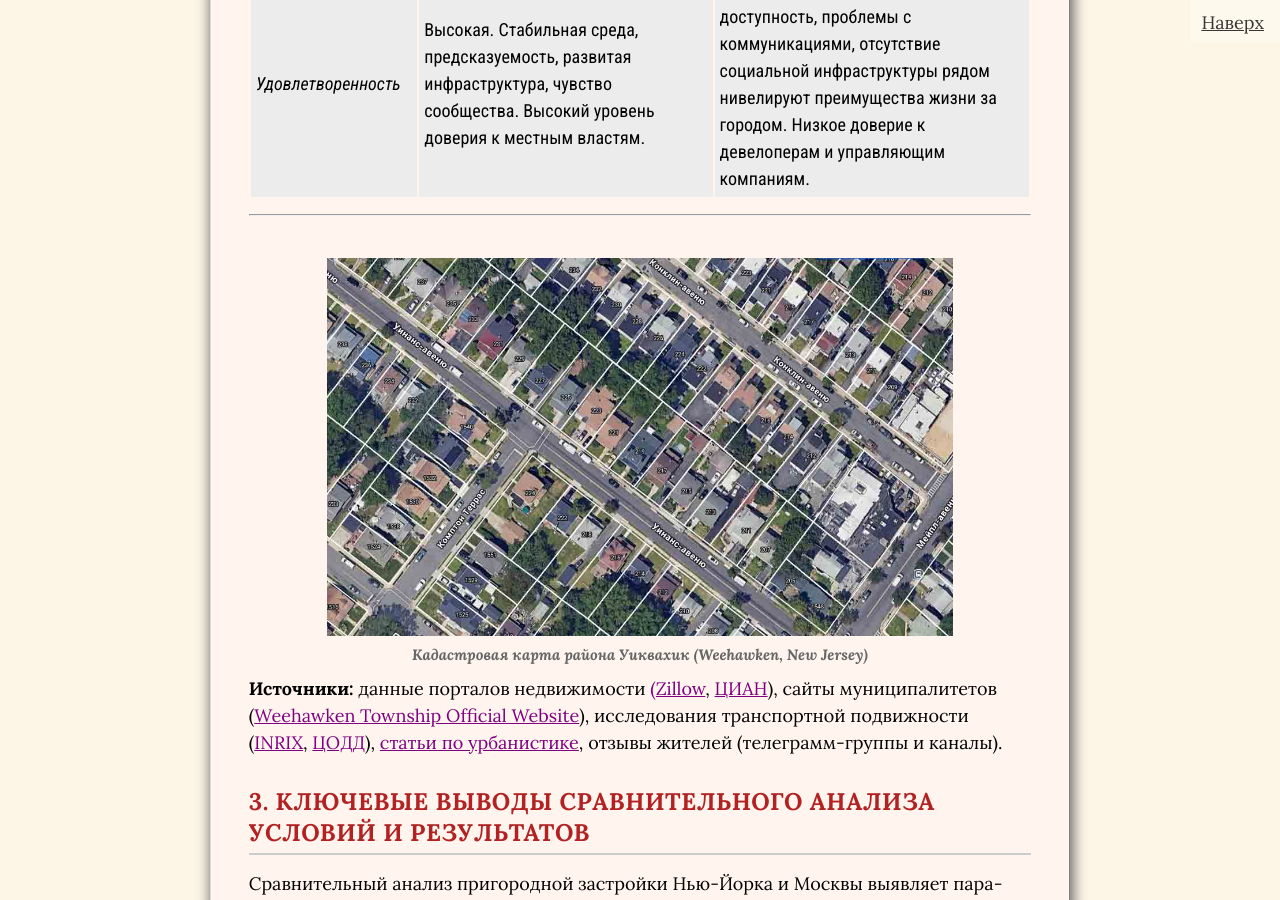
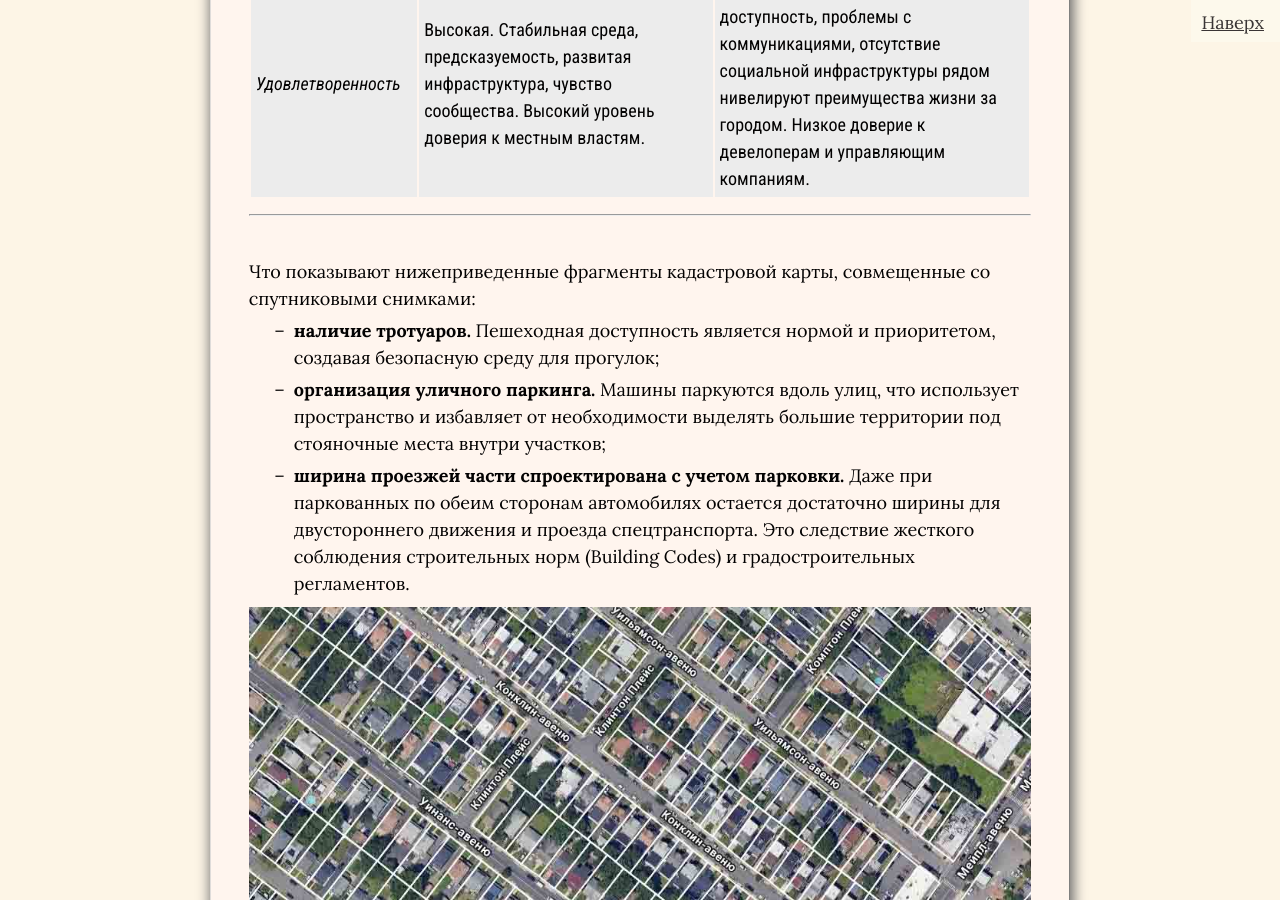
Before and after one commit to SergSi/land-use-art, a Jekyll site: the page built from _posts/2025-09-20-suburb.md, in a window 1280 px wide and 900 px high, scrolled down 6507 px. Built offline with Jekyll 4.4.1, drawn with Linux system fonts in a browser that asks for light colours; some web fonts are replaced.

Commit message:
Update 2025-09-20-suburb.md

```diff
--- a/_posts/2025-09-20-suburb.md
+++ b/_posts/2025-09-20-suburb.md
@@ -58,7 +58,19 @@ class: article
 
 ------
 
-<br>{% include image-align.html file="article/уайтхик5.jpg" caption="Кадастровая карта района Уиквахик (Weehawken, New Jersey)" align="center" width="80%" %}
+<br>
+
+Что показывают нижеприведенные фрагменты кадастровой карты, совмещенные со спутниковыми снимками:
+
+- **наличие тротуаров.** Пешеходная доступность является нормой и приоритетом, создавая безопасную среду для прогулок;
+- **организация уличного паркинга.** Машины паркуются вдоль улиц, что использует пространство и избавляет от необходимости выделять большие территории под стояночные места внутри участков;
+- **ширина проезжей части спроектирована с учетом парковки.** Даже при паркованных по обеим сторонам автомобилях остается достаточно ширины для двустороннего движения и проезда спецтранспорта. Это следствие жесткого соблюдения строительных норм (Building Codes) и градостроительных регламентов.
+
+{% include image-align.html file="article/уайтхик4.jpg" align="center" width="100%" %}
+
+<br>
+
+{% include image-align.html file="article/уайтхик5.jpg" caption="Кадастровая карта района Уиквахик (Weehawken, New Jersey)" align="center" width="100%" %}
 
 **Источники:** данные порталов недвижимости [(Zillow](https://www.zillow.com/weehawken-nj/?searchQueryState=%7B%22isMapVisible%22%3Atrue%2C%22mapBounds%22%3A%7B%22north%22%3A40.7057238219768%2C%22south%22%3A40.70253553124849%2C%22east%22%3A-74.21842267171043%2C%22west%22%3A-74.22469904080528%7D%2C%22filterState%22%3A%7B%22sort%22%3A%7B%22value%22%3A%22globalrelevanceex%22%7D%2C%22sch%22%3A%7B%22value%22%3Atrue%7D%7D%2C%22isListVisible%22%3Atrue%2C%22mapZoom%22%3A18%2C%22usersSearchTerm%22%3A%22Weehawken%2C%20NJ%22%2C%22regionSelection%22%3A%5B%7B%22regionId%22%3A48385%2C%22regionType%22%3A6%7D%5D%7D), [ЦИАН](https://www.cian.ru/kupit-zemelniy-uchastok-moskovskaya-oblast-kievskoe-shosse-0612/)), сайты муниципалитетов ([Weehawken Township Official Website](http://weehawkennj.us/index.html)), исследования транспортной подвижности ([INRIX](https://inrix.com/products/ai-traffic/), [ЦОДД](https://gucodd.ru/)), [статьи по урбанистике](https://www.law.cornell.edu/wex/zoning), отзывы жителей (телеграмм-группы и каналы).
 
```
